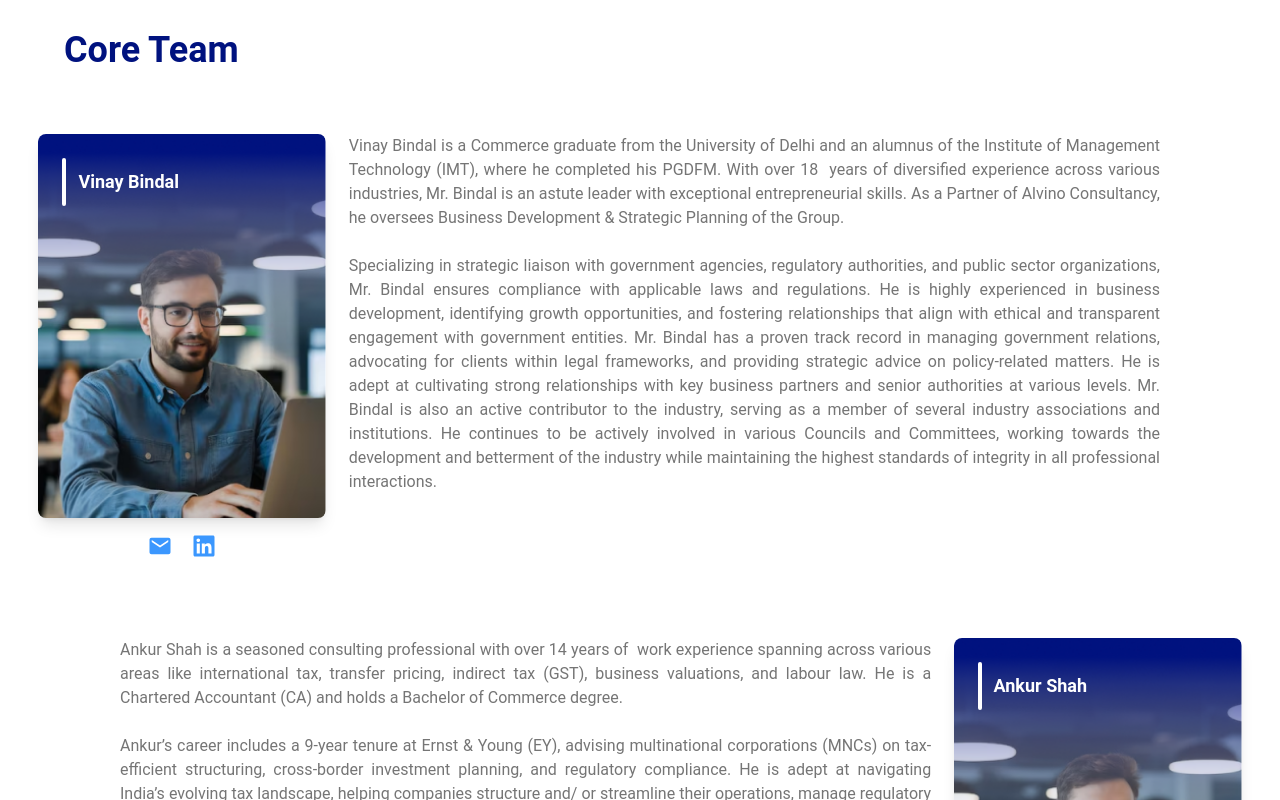
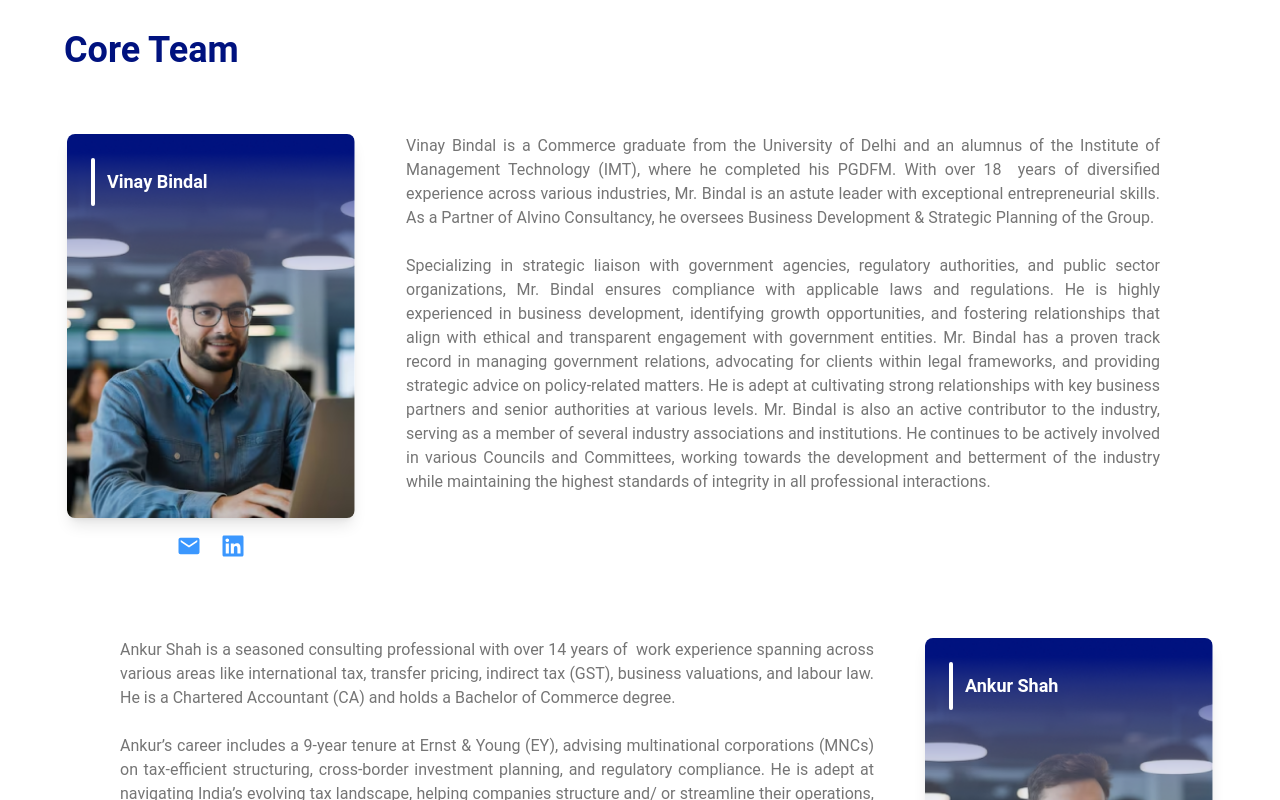
Before and after one commit to pankaj0998/alvino-consultancy-app, a React (Vite) app: page /about-us in a window 1280 px wide. Shown: the part 1440-2240 px from the top of the page. Built offline with nearby package versions, Linux system fonts and the light colour scheme.

Commit message:
Team info update

```diff
--- a/src/components/team/TeamInfo.tsx
+++ b/src/components/team/TeamInfo.tsx
@@ -5,15 +5,15 @@ import InfoCard from "../info-card/InfoCard";
 const TeamInfo: React.FC<TeamInfoProps> = ({ info, description, isAlignRight = false, listItems }) => {
     return (
         <div
-            className={`grid grid-cols-1 md:grid-cols-5 gap-3 md:gap-6 items-start px-10 pb-20 `}
+            className={`grid grid-cols-1 md:grid-cols-12 gap-3 md:gap-6 items-start px-10 pb-20 `}
         >
             {/* Info Card - Adjust for larger size */}
-            <div className={`col-span-1 md:col-span-1 flex justify-center ${isAlignRight ? 'order-last' : 'order-first'}`}>
+            <div className={`col-span-1 md:col-span-3 flex justify-center ${isAlignRight ? 'md:order-last' : 'md:order-first'}`}>
                 <InfoCard {...info} />
             </div>
 
             {/* Description Section */}
-            <div className="col-span-1 md:col-span-4 text-justify">
+            <div className="col-span-1 md:col-span-9 text-justify">
                 <p className="text-gray-description md:text-base leading-6 md:px-10" dangerouslySetInnerHTML={{ __html: description }}></p>
                 {/* Unordered List */}
                 {listItems && listItems.length > 0 && (
```
